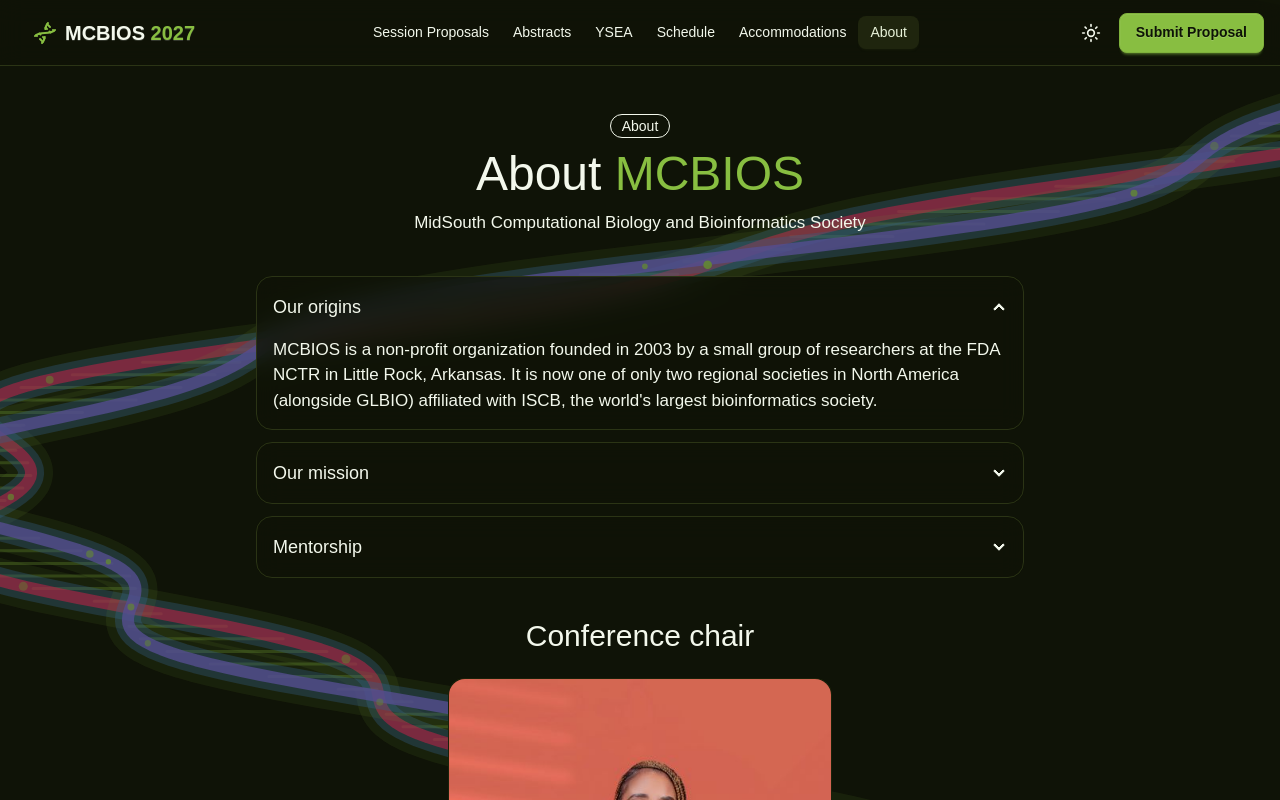
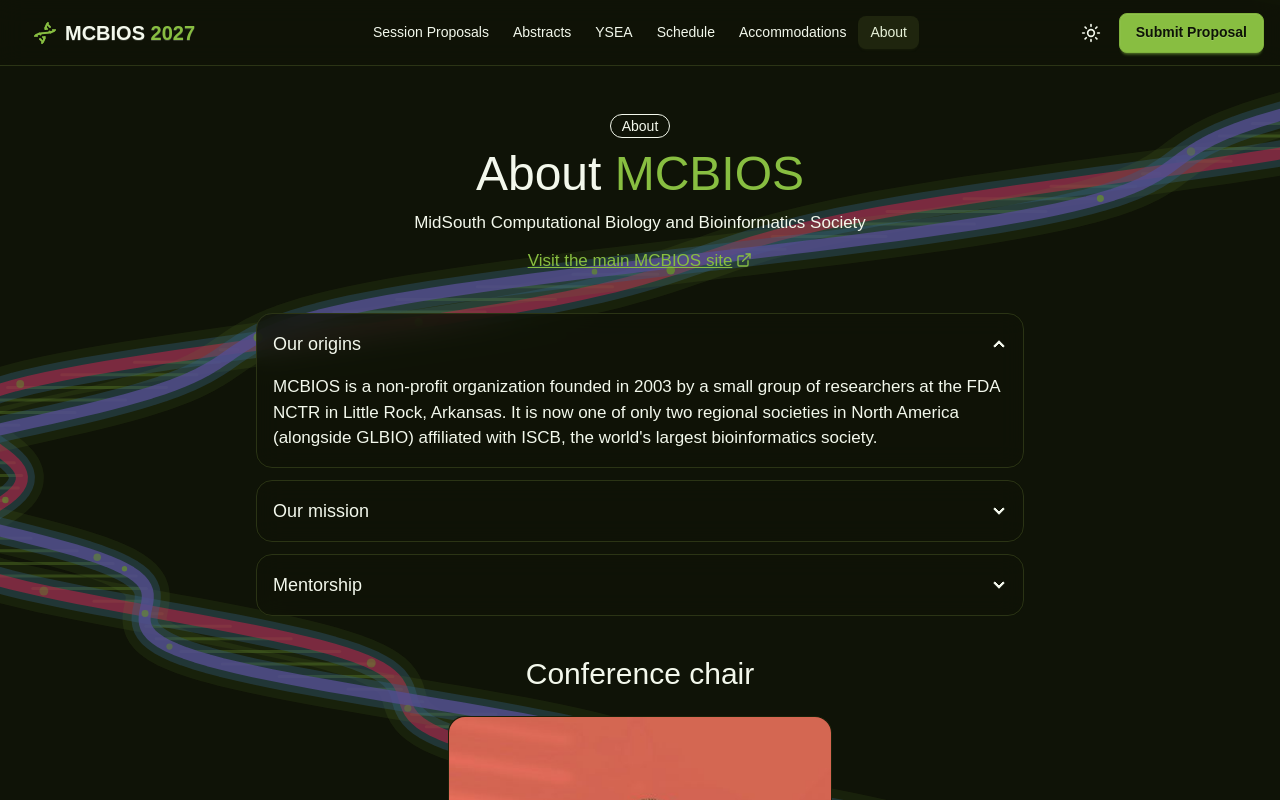
Before and after one commit to Guysnacho/mcbios, a Next.js app: page /about in a window 1280 px wide. Shown: the top 800 px of the page. Built offline with nearby package versions, Linux system fonts and the light colour scheme; a web font is replaced by a local one.

Commit message:
main site link

```diff
--- a/src/app/about/page.tsx
+++ b/src/app/about/page.tsx
@@ -1,3 +1,4 @@
+import { MAIN_SITE_URL } from "@/lib/site";
 import { ExternalLink } from "lucide-react";
 import type { Metadata } from "next";
 import Image from "next/image";
@@ -161,6 +162,15 @@ export default function AboutPage() {
           About <span className="text-primary">MCBIOS</span>
         </h1>
         <p>MidSouth Computational Biology and Bioinformatics Society</p>
+        <a
+          href={MAIN_SITE_URL}
+          target="_blank"
+          rel="noopener noreferrer"
+          className="link link-primary inline-flex items-center gap-1"
+        >
+          Visit the main MCBIOS site
+          <ExternalLink className="size-4" />
+        </a>
       </header>
 
       <div className="mx-auto max-w-3xl space-y-3">
```
